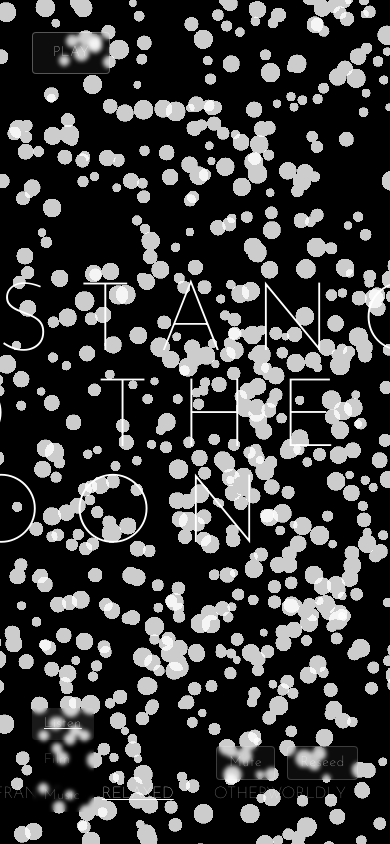
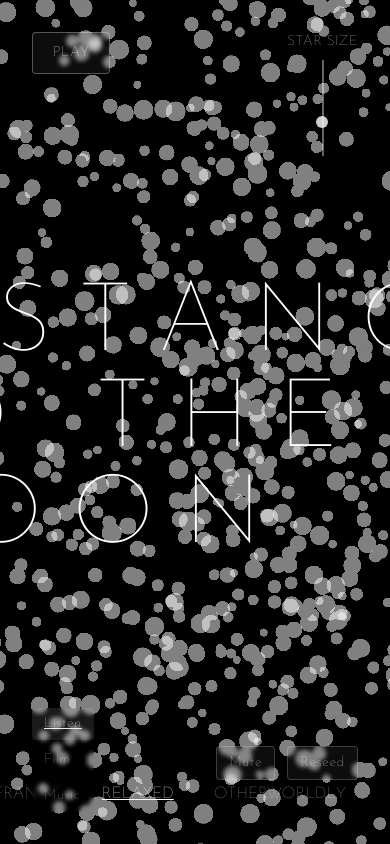
Before and after one commit to gileslamb/distance-to-the-moon, a Next.js app: page / in a window 390 px wide. Built offline with nearby package versions, Linux system fonts and the light colour scheme.

Commit message:
Added star size slider, dimmed stars for better text visibility, and mouse-responsive starfield

```diff
--- a/app/page.tsx
+++ b/app/page.tsx
@@ -4,6 +4,7 @@ import { useEffect, useRef, useState } from "react";
 import type { Mood } from "@/lib/types";
 import { SoundscapeManager } from "@/lib/soundscapeManager";
 import Starfield from "@/components/Starfield";
+import StarSizeControl from "@/components/StarSizeControl";
 import MoodControl from "@/components/MoodControl";
 import MusicPlayer from "@/components/MusicPlayer";
 import MusicControls from "@/components/MusicControls";
@@ -13,6 +14,7 @@ import AlbumMenu from "@/components/AlbumMenu";
 
 export default function Home() {
   const [mood, setMood] = useState<Mood>("relaxed");
+  const [starSizeMultiplier, setStarSizeMultiplier] = useState(1);
   const [view, setView] = useState<View>("listen");
   const [currentTrackIndex, setCurrentTrackIndex] = useState(0);
   const [playRequest, setPlayRequest] = useState(0);
@@ -38,7 +40,7 @@ export default function Home() {
 
   return (
     <main className="relative w-full h-screen overflow-hidden bg-black">
-      <Starfield key={starfieldKey} mood={mood} />
+      <Starfield key={starfieldKey} mood={mood} sizeMultiplier={starSizeMultiplier} />
 
       {view === "listen" && (
         <div className="absolute inset-0 flex items-center justify-center pointer-events-none">
@@ -67,6 +69,7 @@ export default function Home() {
       />
 
       <MusicControls isMuted={isMuted} onMuteToggle={handleMuteToggle} onReseed={handleReseed} />
+      <StarSizeControl sizeMultiplier={starSizeMultiplier} onSizeChange={setStarSizeMultiplier} />
       <MoodControl mood={mood} onMoodChange={setMood} />
       <NavigationMenu view={view} onViewChange={setView} />
     </main>
--- /dev/null
+++ b/components/StarSizeControl.tsx
@@ -0,0 +1,32 @@
+"use client";
+
+interface StarSizeControlProps {
+  sizeMultiplier: number;
+  onSizeChange: (multiplier: number) => void;
+}
+
+export default function StarSizeControl({ sizeMultiplier, onSizeChange }: StarSizeControlProps) {
+  return (
+    <div className="fixed top-8 right-8 flex flex-col items-center gap-2 text-white font-thin bg-transparent">
+      <span className="uppercase opacity-80 text-sm tracking-wide">STAR SIZE</span>
+      <div className="h-24 w-6 flex items-center justify-center">
+        <input
+          type="range"
+          min="0.5"
+          max="2"
+          step="0.01"
+          value={sizeMultiplier}
+          onChange={(e) => onSizeChange(parseFloat(e.target.value))}
+          className="w-24 h-5 -rotate-90 origin-center appearance-none bg-transparent cursor-pointer
+            [&::-webkit-slider-runnable-track]:h-0.5 [&::-webkit-slider-runnable-track]:bg-white/40
+            [&::-webkit-slider-thumb]:appearance-none [&::-webkit-slider-thumb]:w-3 [&::-webkit-slider-thumb]:h-3
+            [&::-webkit-slider-thumb]:rounded-full [&::-webkit-slider-thumb]:bg-white [&::-webkit-slider-thumb]:opacity-80
+            [&::-webkit-slider-thumb]:cursor-pointer [&::-webkit-slider-thumb]:-mt-1.5
+            [&::-moz-range-track]:h-0.5 [&::-moz-range-track]:bg-white/40
+            [&::-moz-range-thumb]:w-3 [&::-moz-range-thumb]:h-3 [&::-moz-range-thumb]:rounded-full
+            [&::-moz-range-thumb]:bg-white [&::-moz-range-thumb]:opacity-80 [&::-moz-range-thumb]:border-0"
+        />
+      </div>
+    </div>
+  );
+}
--- a/components/Starfield.tsx
+++ b/components/Starfield.tsx
@@ -5,15 +5,39 @@ import * as THREE from "three";
 
 const STAR_COUNT = 7000;
 const ROTATION_SPEED = { frantic: 0.02, relaxed: 0.002, otherworldly: 0.001 } as const;
+const MOUSE_LERP = 0.05;
+const MOUSE_INFLUENCE = 0.05;
+
 type Mood = "relaxed" | "frantic" | "otherworldly";
 
 interface StarfieldProps {
   mood?: Mood;
+  sizeMultiplier?: number;
   className?: string;
 }
 
-export default function Starfield({ mood = "relaxed", className = "" }: StarfieldProps) {
+export default function Starfield({
+  mood = "relaxed",
+  sizeMultiplier = 1,
+  className = "",
+}: StarfieldProps) {
   const containerRef = useRef<HTMLDivElement>(null);
+  const materialRef = useRef<THREE.ShaderMaterial | null>(null);
+  const pointsRef = useRef<THREE.Points | null>(null);
+  const rotationSpeedRef = useRef(ROTATION_SPEED[mood]);
+  const baseRotationXRef = useRef(0);
+  const baseRotationYRef = useRef(0);
+  const mouseTargetRef = useRef({ x: 0, y: 0 });
+  const mouseCurrentRef = useRef({ x: 0, y: 0 });
+
+  useEffect(() => {
+    rotationSpeedRef.current = ROTATION_SPEED[mood ?? "relaxed"];
+  }, [mood]);
+
+  useEffect(() => {
+    const mat = materialRef.current;
+    if (mat?.uniforms?.uSizeMultiplier) mat.uniforms.uSizeMultiplier.value = sizeMultiplier;
+  }, [sizeMultiplier]);
 
   useEffect(() => {
     const container = containerRef.current;
@@ -55,16 +79,18 @@ export default function Starfield({ mood = "relaxed", className = "" }: Starfiel
     const material = new THREE.ShaderMaterial({
       uniforms: {
         uScale: { value: 40 },
+        uSizeMultiplier: { value: sizeMultiplier },
       },
       vertexShader: `
         attribute float size;
         attribute vec3 color;
         varying vec3 vColor;
         uniform float uScale;
+        uniform float uSizeMultiplier;
         void main() {
           vColor = color;
           vec4 mvPosition = modelViewMatrix * vec4(position, 1.0);
-          gl_PointSize = size * uScale;
+          gl_PointSize = size * uScale * uSizeMultiplier;
           gl_Position = projectionMatrix * mvPosition;
         }
       `,
@@ -73,22 +99,44 @@ export default function Starfield({ mood = "relaxed", className = "" }: Starfiel
         void main() {
           vec2 c = gl_PointCoord - 0.5;
           if (dot(c, c) > 0.25) discard;
-          gl_FragColor = vec4(vColor, 0.8);
+          gl_FragColor = vec4(vColor, 0.5);
         }
       `,
       transparent: true,
       depthWrite: true,
     });
 
+    materialRef.current = material;
     const points = new THREE.Points(geometry, material);
+    pointsRef.current = points;
     scene.add(points);
 
-    const speed = ROTATION_SPEED[mood ?? "relaxed"];
+    const handleMouseMove = (e: MouseEvent) => {
+      const x = (e.clientX / window.innerWidth) * 2 - 1;
+      const y = (e.clientY / window.innerHeight) * 2 - 1;
+      mouseTargetRef.current = { x, y: -y };
+    };
+
+    window.addEventListener("mousemove", handleMouseMove);
 
     function animate() {
       requestAnimationFrame(animate);
-      points.rotation.y += speed;
-      points.rotation.x += speed * 0.3;
+
+      const pts = pointsRef.current;
+      if (!pts) return;
+
+      const { x: tx, y: ty } = mouseTargetRef.current;
+      const cur = mouseCurrentRef.current;
+      cur.x += (tx - cur.x) * MOUSE_LERP;
+      cur.y += (ty - cur.y) * MOUSE_LERP;
+
+      const speed = rotationSpeedRef.current;
+      baseRotationXRef.current += speed * 0.3;
+      baseRotationYRef.current += speed;
+
+      pts.rotation.x = baseRotationXRef.current + cur.y * MOUSE_INFLUENCE;
+      pts.rotation.y = baseRotationYRef.current + cur.x * MOUSE_INFLUENCE;
+
       renderer.render(scene, camera);
     }
     animate();
@@ -103,12 +151,15 @@ export default function Starfield({ mood = "relaxed", className = "" }: Starfiel
 
     return () => {
       window.removeEventListener("resize", handleResize);
+      window.removeEventListener("mousemove", handleMouseMove);
+      materialRef.current = null;
+      pointsRef.current = null;
       geometry.dispose();
       material.dispose();
       renderer.dispose();
       container.removeChild(renderer.domElement);
     };
-  }, [mood]);
+  }, []);
 
   return <div ref={containerRef} className={className} style={{ width: "100%", height: "100%" }} />;
 }
```
